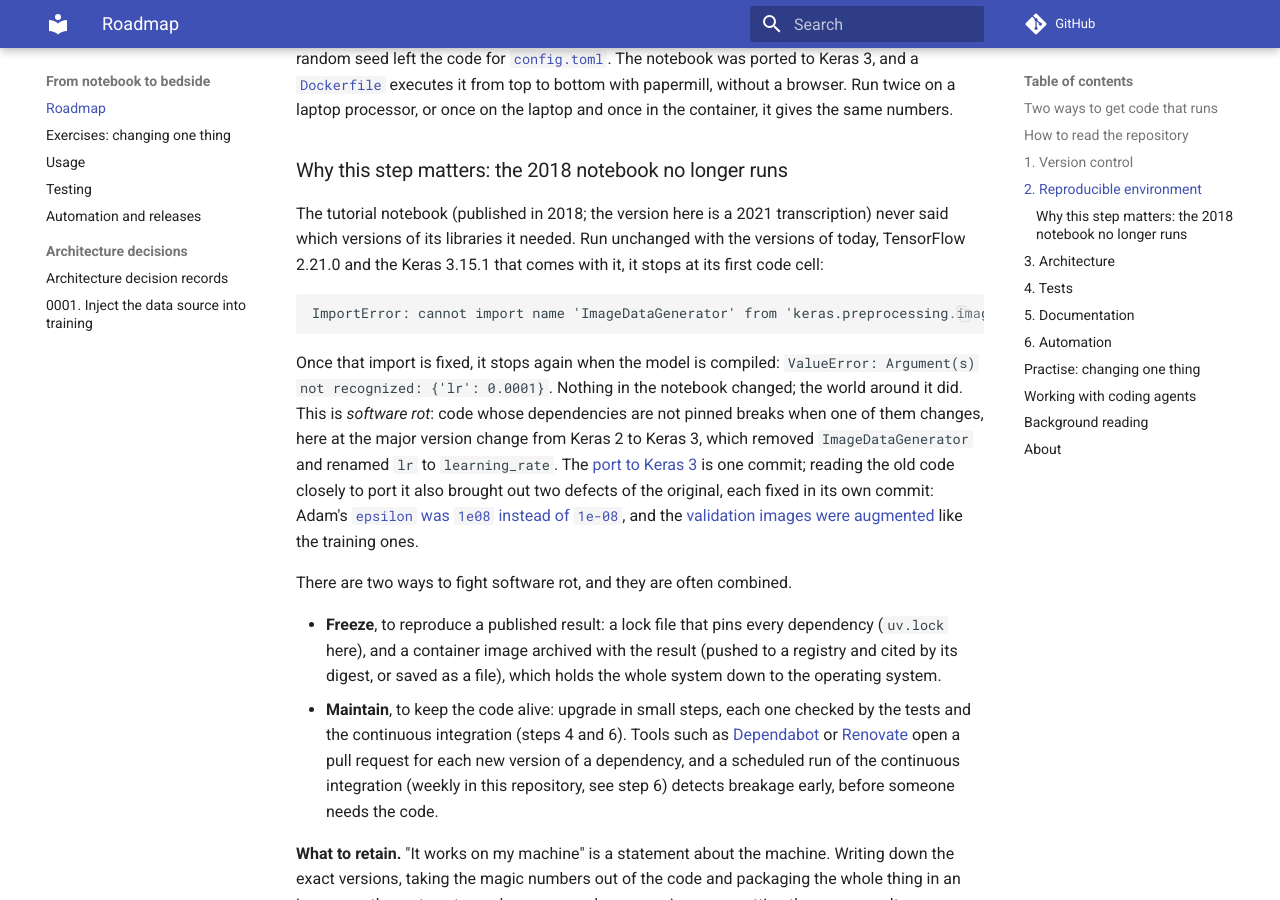
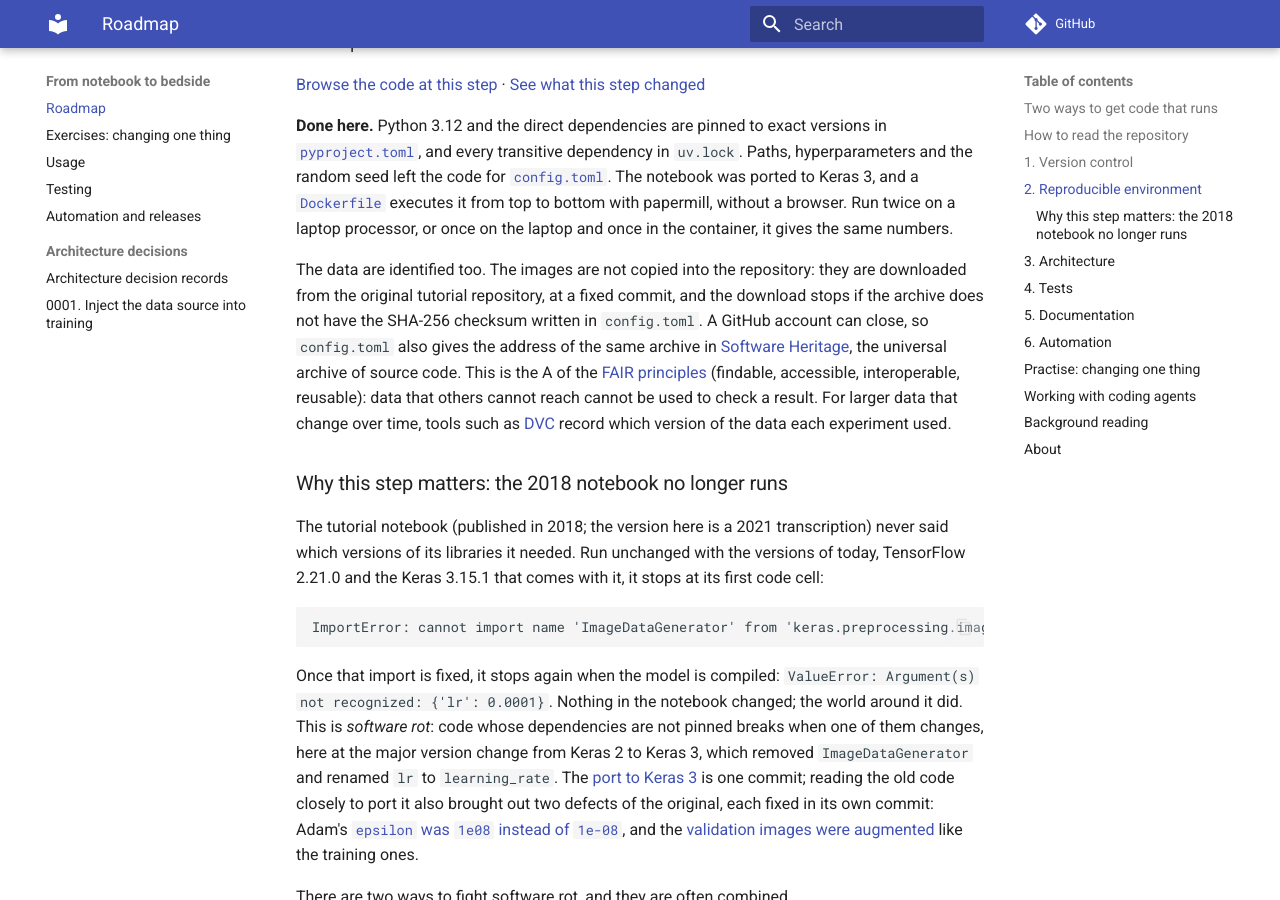
Before and after one commit to tomboulier/tef-health-notebook-to-bedside, an MkDocs documentation site: the page built from docs/index.md, in a window 1280 px wide and 900 px high, scrolled down 1515 px. Built offline with MkDocs 1.6.1 and Material for MkDocs 9.7.7, drawn with Linux system fonts in a browser that asks for light colours; comment, search, counter and statistics services are not loaded; some of the changed text lies outside the part shown.

Commit message:
docs: explain how the data are identified and preserved, and credit the original tutorial
Co-Authored-By: Claude Opus 5.5 <noreply@anthropic.com>

```diff
--- a/docs/index.md
+++ b/docs/index.md
@@ -11,6 +11,12 @@ Medical Imaging* tutorial of Lakhani et al.
 original code and images at
 [paras42/Hello_World_Deep_Learning](https://github.com/paras42/Hello_World_Deep_Learning)),
 a Jupyter notebook that classifies radiographs as chest or abdomen.
+
+The original tutorial is very good work, and worth reading before this page.
+The article explains each step for clinicians, and the repository ships the
+notebook together with its 75 images, so anyone can run it without asking
+for data. That a published notebook comes with its data is already a large
+part of reproducibility.
 
 The roadmap is not about certifying a medical device. It is about what has to
 be true of the code before anyone relies on it. Tools are named below as
@@ -81,6 +87,19 @@ The notebook was ported to Keras 3, and a
 executes it from top to bottom with papermill, without a browser. Run twice
 on a laptop processor, or once on the laptop and once in the container, it
 gives the same numbers.
+
+The data are identified too. The images are not copied into the repository:
+they are downloaded from the original tutorial repository, at a fixed commit,
+and the download stops if the archive does not have the SHA-256 checksum
+written in `config.toml`. A GitHub account can close, so `config.toml` also
+gives the address of the same archive in
+[Software Heritage](https://www.softwareheritage.org/), the universal archive
+of source code. This is the A of the
+[FAIR principles](https://www.go-fair.org/fair-principles/) (findable,
+accessible, interoperable, reusable): data that others cannot reach cannot
+be used to check a result. For larger data that change over time, tools such
+as [DVC](https://dvc.org) record which version of the data each experiment
+used.
 
 ### Why this step matters: the 2018 notebook no longer runs
 
```
Also changed, not shown: README.md (+8 -0 lines).
